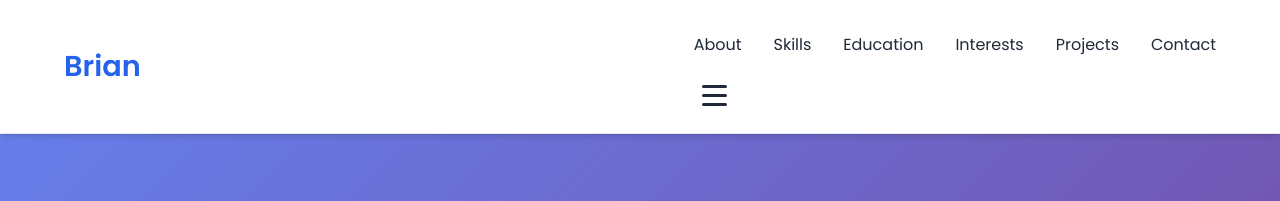
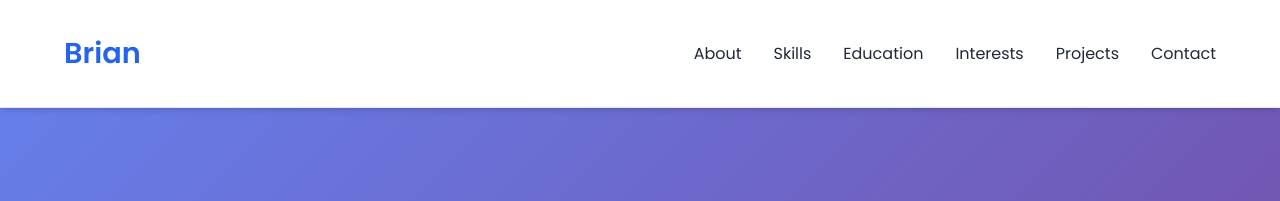
Before and after one commit to BrianKoge/Portfolio, a plain HTML site: page Index.html in a window 1280 px wide. Shown: the top 201 px of the page. Drawn offline with nearby package versions, Linux system fonts and the light colour scheme.

Commit message:
added responsive nav

```diff
--- a/style.css
+++ b/style.css
@@ -86,7 +86,7 @@ ul {
 
 /* Mobile Menu Toggle */
 .mobile-menu-toggle {
-  display: flex; /* Temporarily show on all screens for testing */
+  display: none; /* Hidden on desktop, shown on mobile */
   flex-direction: column;
   cursor: pointer;
   padding: 0.5rem;
```
